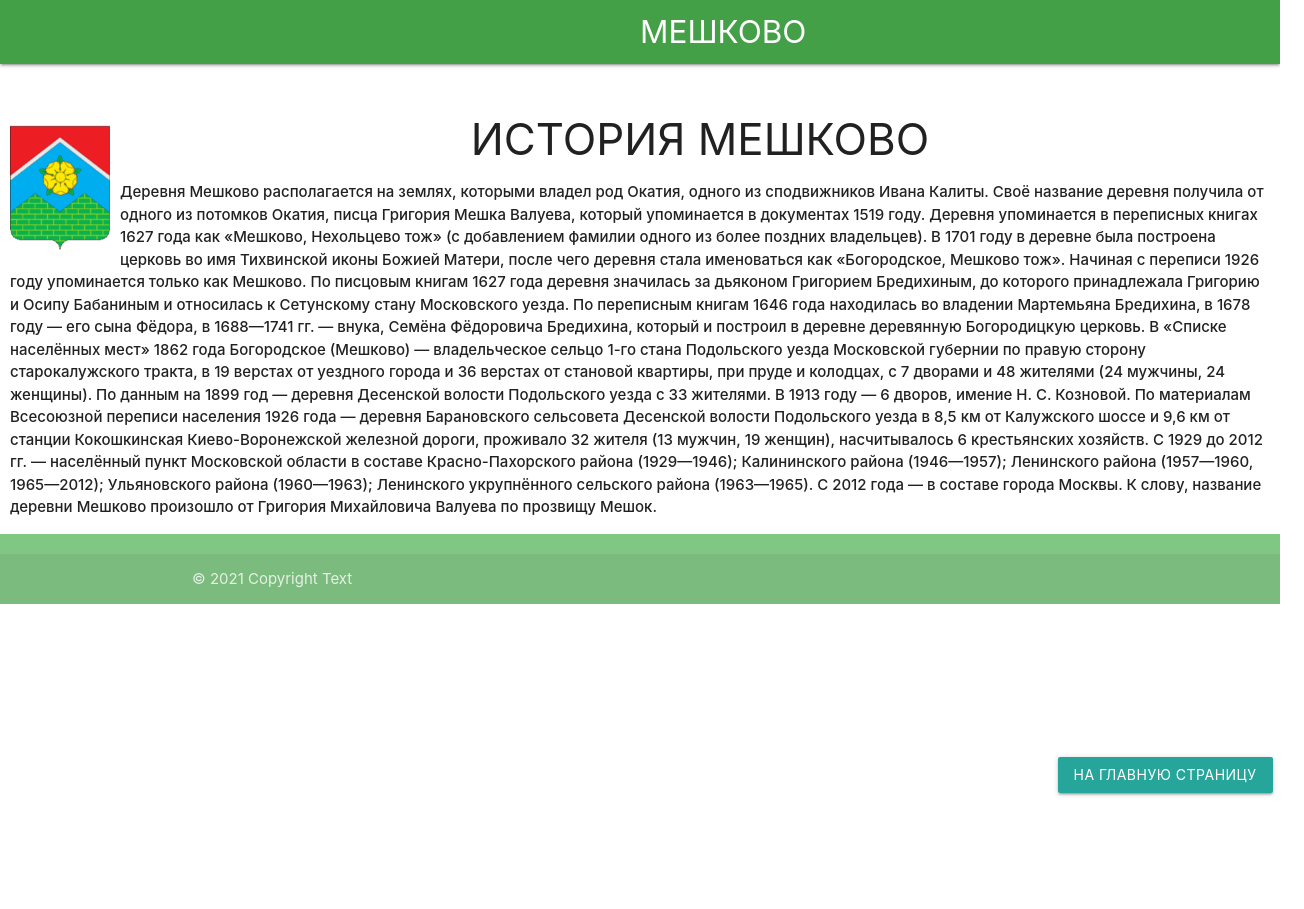
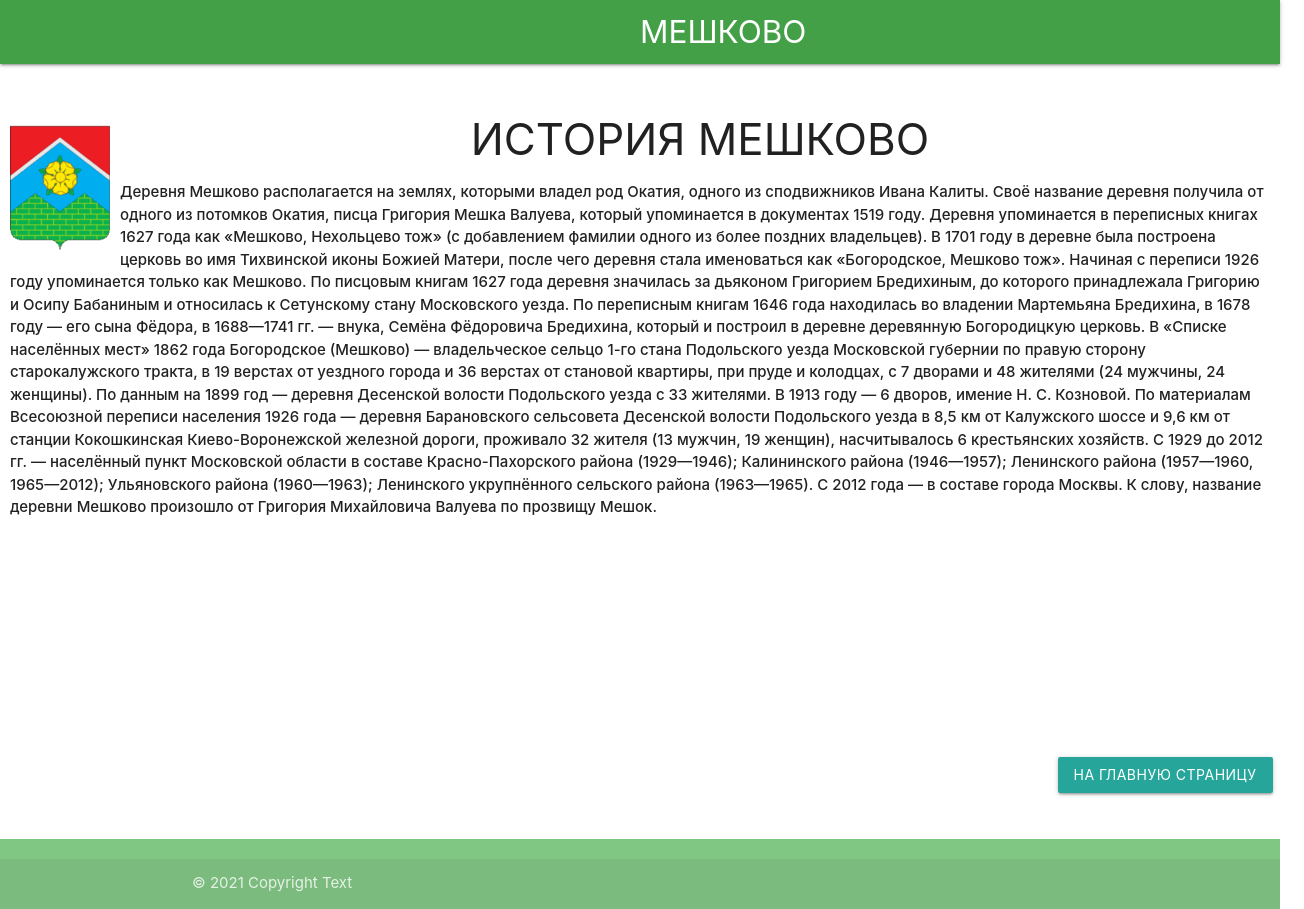
Before and after one commit to PhilMeshkovo/meshkovo-village, a React (Create React App) app: page /meshkovo-village/history in a window 1280 px wide. Shown: the whole page, 1304 px wide, since content can reach past the window. Before the commit the page ends 800 px from the top, so only its background shows below. Built offline with nearby package versions, Linux system fonts and the light colour scheme.

Commit message:
fix height

```diff
--- a/src/App.js
+++ b/src/App.js
@@ -10,7 +10,7 @@ import {Footer} from './layout/Footer'
 function App() {
 
   return (
-    <div className="App">
+    <div className="app">
       <Header />
       <br/>
       <Router basename="/meshkovo-village">
--- a/src/components/History.jsx
+++ b/src/components/History.jsx
@@ -4,23 +4,39 @@ import Image from './CoatofArms.png'
 
 function History() {
 
-    return <div className='body pages'>
+    const styles = {
+        height: 800,
+        margin: -24,
+        padding: 24
+    };
 
-        <h3 align="center"><img className="materialboxed" src={Image} alt='Герб ТиНАО' width='100px' align='left' />ИСТОРИЯ МЕШКОВО</h3>
-        <p className="content"><strong>  Деревня Мешково располагается на землях, которыми владел род
-        Окатия, одного из сподвижников Ивана Калиты. Своё название деревня получила от одного из потомков Окатия, писца
-        Григория Мешка Валуева, который упоминается в документах 1519 году. Деревня упоминается в переписных книгах 1627
-        года как «Мешково, Нехольцево тож» (с добавлением фамилии одного из более поздних владельцев). В 1701 году в деревне
-        была построена церковь во имя Тихвинской иконы Божией Матери, после чего деревня стала именоваться как «Богородское,
+    return <div className='body pages' style={styles}>
+
+        <h3 align="center"><img className="materialboxed" src={Image} alt='Герб ТиНАО' width='100px' align='left'/>ИСТОРИЯ
+            МЕШКОВО</h3>
+        <p className="content"><strong> Деревня Мешково располагается на землях, которыми владел род
+            Окатия, одного из сподвижников Ивана Калиты. Своё название деревня получила от одного из потомков Окатия,
+            писца
+            Григория Мешка Валуева, который упоминается в документах 1519 году. Деревня упоминается в переписных книгах
+            1627
+            года как «Мешково, Нехольцево тож» (с добавлением фамилии одного из более поздних владельцев). В 1701 году в
+            деревне
+            была построена церковь во имя Тихвинской иконы Божией Матери, после чего деревня стала именоваться как
+            «Богородское,
             Мешково тож». Начиная с переписи 1926 году упоминается только как Мешково.
 
-        По писцовым книгам 1627 года деревня значилась за дьяконом Григорием Бредихиным, до которого принадлежала Григорию и
-        Осипу Бабаниным и относилась к Сетунскому стану Московского уезда. По переписным книгам 1646 года находилась во
-        владении Мартемьяна Бредихина, в 1678 году — его сына Фёдора, в 1688—1741 гг. — внука, Семёна Фёдоровича Бредихина,
+            По писцовым книгам 1627 года деревня значилась за дьяконом Григорием Бредихиным, до которого принадлежала
+            Григорию и
+            Осипу Бабаниным и относилась к Сетунскому стану Московского уезда. По переписным книгам 1646 года находилась
+            во
+            владении Мартемьяна Бредихина, в 1678 году — его сына Фёдора, в 1688—1741 гг. — внука, Семёна Фёдоровича
+            Бредихина,
             который и построил в деревне деревянную Богородицкую церковь.
 
-        В «Списке населённых мест» 1862 года Богородское (Мешково) — владельческое сельцо 1-го стана Подольского уезда
-        Московской губернии по правую сторону старокалужского тракта, в 19 верстах от уездного города и 36 верстах от
+            В «Списке населённых мест» 1862 года Богородское (Мешково) — владельческое сельцо 1-го стана Подольского
+            уезда
+            Московской губернии по правую сторону старокалужского тракта, в 19 верстах от уездного города и 36 верстах
+            от
             становой квартиры, при пруде и колодцах, с 7 дворами и 48 жителями (24 мужчины, 24 женщины).
 
             По данным на 1899 год — деревня Десенской волости Подольского уезда с 33 жителями.
@@ -28,7 +44,8 @@ function History() {
             В 1913 году — 6 дворов, имение Н. С. Козновой.
 
             По материалам Всесоюзной переписи населения 1926 года — деревня Барановского сельсовета Десенской волости
-        Подольского уезда в 8,5 км от Калужского шоссе и 9,6 км от станции Кокошкинская Киево-Воронежской железной дороги,
+            Подольского уезда в 8,5 км от Калужского шоссе и 9,6 км от станции Кокошкинская Киево-Воронежской железной
+            дороги,
             проживало 32 жителя (13 мужчин, 19 женщин), насчитывалось 6 крестьянских хозяйств.
 
             С 1929 до 2012 гг. — населённый пункт Московской области в составе Красно-Пахорского района (1929—1946);
--- a/src/components/Main.jsx
+++ b/src/components/Main.jsx
@@ -6,7 +6,7 @@ function Main() {
 
         const styles = {
                 backgroundImage: `url(${Image})`,
-                height: 700,
+                height: 800,
                 backgroundSize: 'cover',
                 backgroundPosition: 'center',
                 width: `calc(100vw + 48px)`,
--- a/src/index.css
+++ b/src/index.css
@@ -13,10 +13,7 @@ code {
 }
 
 button {
-  margin-top: 10px;
-  margin-bottom: 10px;
-  margin-left: 10px;
-  margin-right: 10px;
+  margin: 10px;
 }
 
 p {
@@ -25,19 +22,13 @@ p {
 }
 
 img {
-  margin-top: 10px;
-  margin-bottom: 10px;
-  margin-left: 10px;
-  margin-right: 10px;
+  margin: 10px;
 }
 
 .buttons {
   top: 0%;
   animation: show 700ms ease-in-out;
-  margin-top: 10px;
-  margin-bottom: 10px;
-  margin-left: 10px;
-  margin-right: 10px;
+  margin: 10px;
 }
 
 .buttons-main {
```
Also changed, not shown: src/components/Sights.jsx (+42 -16 lines). Lines whose indentation alone changed are shown as unchanged.
